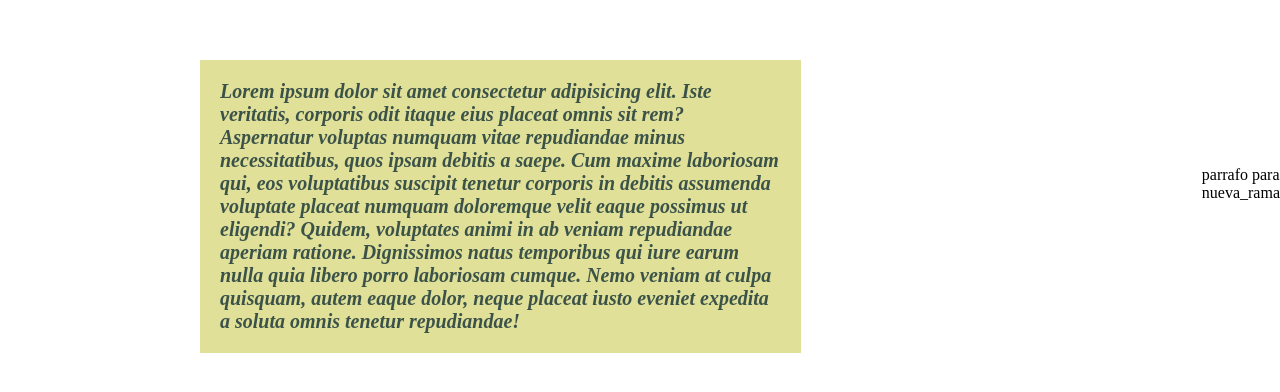
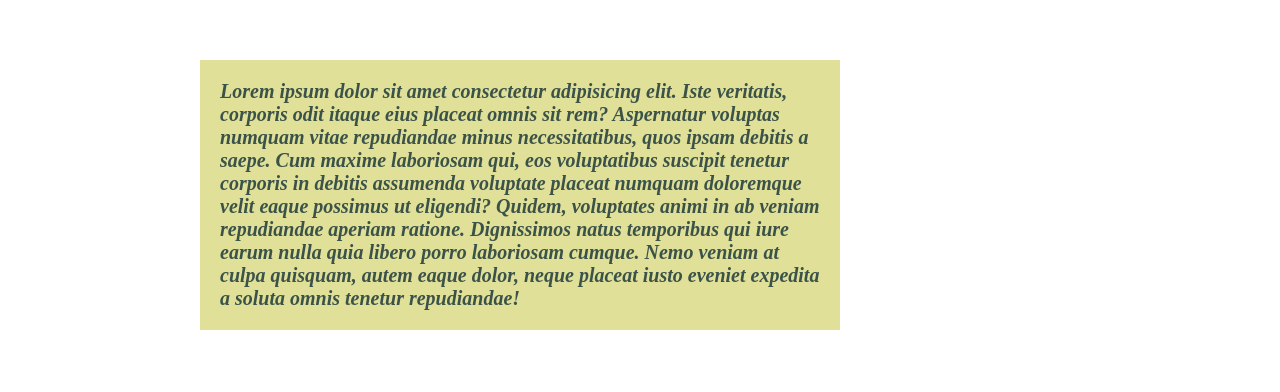
Before and after one commit to luciabustos/repositorio_desarrolloweb, a plain HTML site: page index.html in a window 1280 px wide. Shown: the part 2268-2660 px from the top of the page. Drawn offline with nearby package versions, Linux system fonts and the light colour scheme.

Commit message:
creada estructura inicial del proyecto

```diff
--- a/index.html
+++ b/index.html
@@ -46,7 +46,7 @@
     Cum maxime laboriosam qui, eos voluptatibus suscipit tenetur corporis in debitis assumenda voluptate placeat numquam doloremque velit eaque possimus ut eligendi? Quidem, voluptates animi in ab veniam repudiandae aperiam ratione.
     Dignissimos natus temporibus qui iure earum nulla quia libero porro laboriosam cumque. Nemo veniam at culpa quisquam, autem eaque dolor, neque placeat iusto eveniet expedita a soluta omnis tenetur repudiandae!</p></div>
     <div><iframe class="iframe animate__animated animate__fadeInDown" width="560" height="315" src="https://www.youtube.com/embed/tJPFPwIdmww" title="YouTube video player" frameborder="0" allow="accelerometer; autoplay; clipboard-write; encrypted-media; gyroscope; picture-in-picture" allowfullscreen></iframe></div></nav>
-<p>parrafo para nueva_rama</p></div>
+
 </main>
 
 
```
